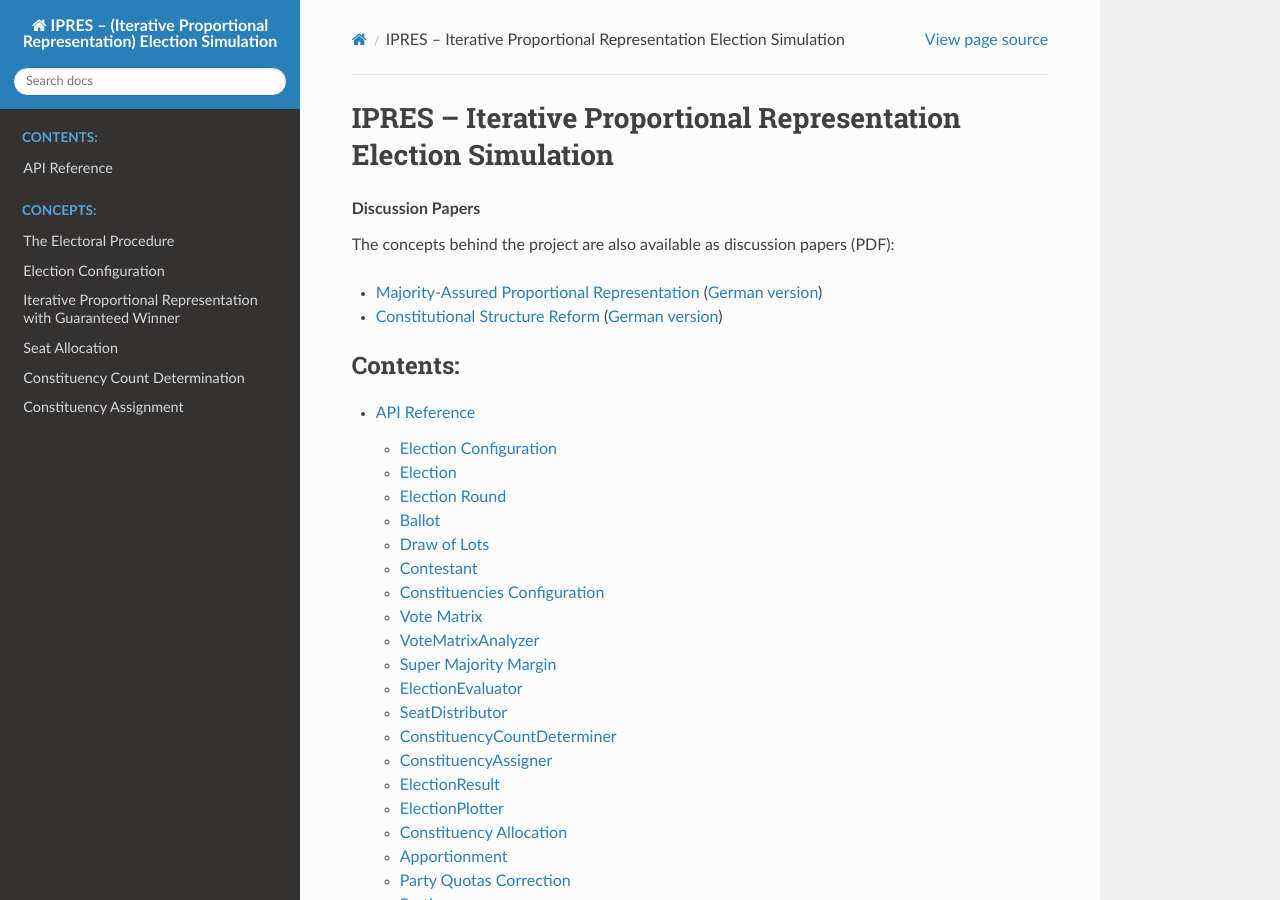
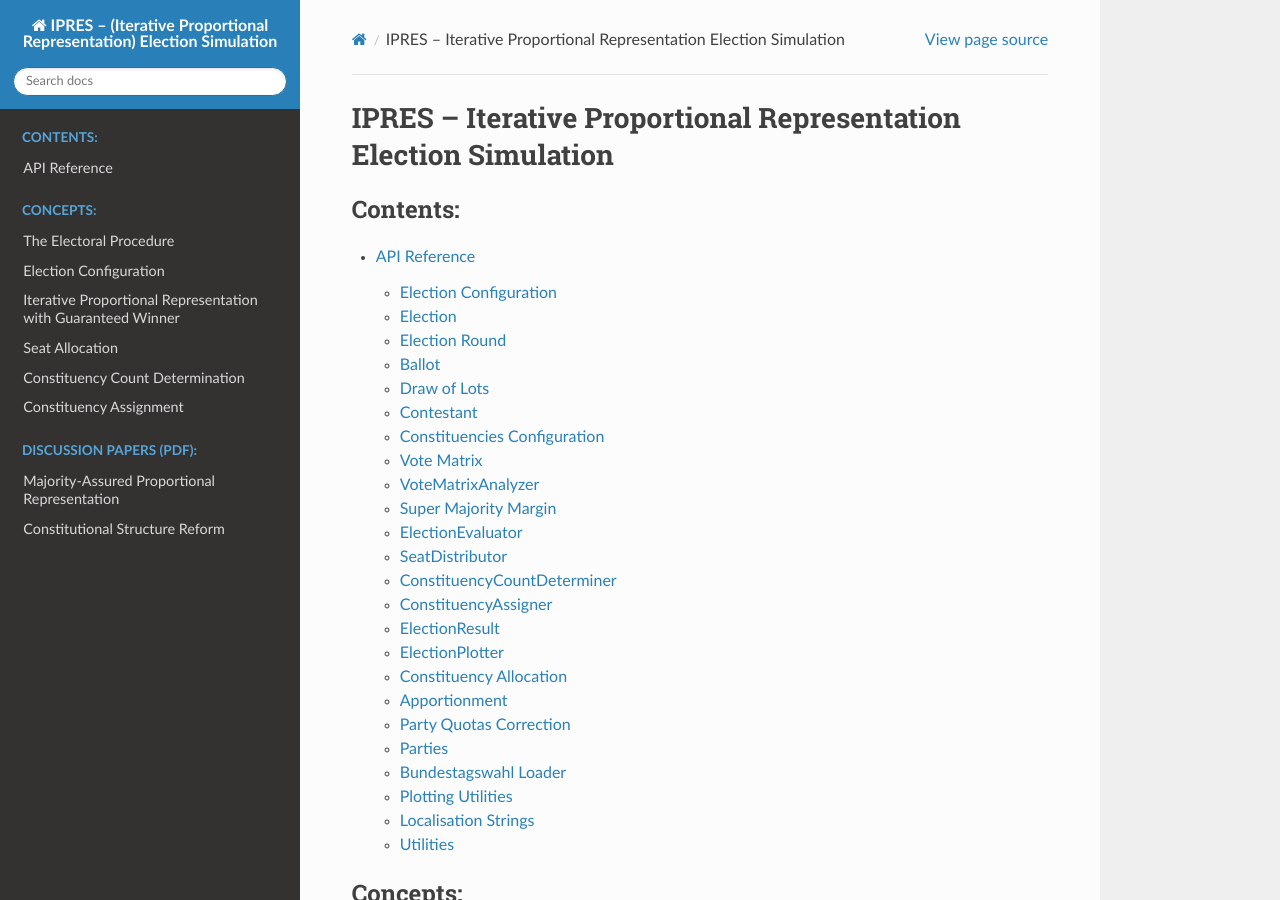
Before and after one commit to danielschwalbe/ipres, a Sphinx documentation site: the page built from docs/source/index.rst, in a window 1280 px wide and 900 px high. Built offline with Sphinx 7.4.7 and the Read the Docs theme 3.1.0, drawn with Linux system fonts in a browser that asks for light colours; pages that are not in the unit, such as notebooks, are missing from menus; some of the changed lines change nothing that is shown; some of the changed text lies outside the part shown.

Commit message:
Show the discussion papers as the last block in the docs navigation
Turn the paper links on the start page into a toctree so they appear in
the sidebar with the same caption style as the other blocks. Resolve
'only' blocks when reading, since toctrees with external links would
otherwise appear in the navigation for both languages.

```diff
--- a/docs/source/conf.py
+++ b/docs/source/conf.py
@@ -5,6 +5,7 @@
 
 import sys
 from pathlib import Path
+from sphinx.util.nodes import process_only_nodes
 sys.path.insert(0, str(Path(__file__).parents[2] / "src"))
 
 # -- Project information -----------------------------------------------------
@@ -50,8 +51,15 @@ def _on_builder_inited(app):
         app.config.exclude_patterns.append('de')
 
 
+def _on_doctree_read(app, doctree):
+    # Resolve 'only' blocks when reading; otherwise toctrees with external links
+    # from the other language's block still show up in the navigation
+    process_only_nodes(doctree, app.tags)
+
+
 def setup(app):
     app.connect('builder-inited', _on_builder_inited)
+    app.connect('doctree-read', _on_doctree_read)
 
 
 # -- Options for HTML output -------------------------------------------------
--- a/docs/source/index.rst
+++ b/docs/source/index.rst
@@ -1,27 +1,5 @@
 IPRES – Iterative Proportional Representation Election Simulation
 =================================================================
-
-.. only:: en_build
-
-   .. rubric:: Discussion Papers
-
-   The concepts behind the project are also available as discussion papers (PDF):
-
-   * `Majority-Assured Proportional Representation <https://danielschwalbe.github.io/ipres/concept/MajorityAssuredPR.pdf>`__
-     (`German version <https://danielschwalbe.github.io/ipres/concept/MehrheitsVerh%C3%A4ltniswahl.pdf>`__)
-   * `Constitutional Structure Reform <https://danielschwalbe.github.io/ipres/concept/ConstitutionalStructureReform.pdf>`__
-     (`German version <https://danielschwalbe.github.io/ipres/concept/Verfassungsgef%C3%BCge%C3%84nderungen.pdf>`__)
-
-.. only:: de_build
-
-   .. rubric:: Diskussionspapiere
-
-   Die Konzepte hinter dem Projekt gibt es auch als Diskussionspapiere (PDF):
-
-   * `Mehrheitssicherndes Verhältniswahlverfahren <https://danielschwalbe.github.io/ipres/concept/MehrheitsVerh%C3%A4ltniswahl.pdf>`__
-     (`englische Fassung <https://danielschwalbe.github.io/ipres/concept/MajorityAssuredPR.pdf>`__)
-   * `Vorschläge zur Änderung des Verfassungsgefüges <https://danielschwalbe.github.io/ipres/concept/Verfassungsgef%C3%BCge%C3%84nderungen.pdf>`__
-     (`englische Fassung <https://danielschwalbe.github.io/ipres/concept/ConstitutionalStructureReform.pdf>`__)
 
 .. toctree::
    :maxdepth: 2
@@ -54,3 +32,19 @@ IPRES – Iterative Proportional Representation Election Simulation
       en/seat_allocation
       en/constituency_count_determination
       en/constituency_assignment
+
+.. only:: en_build
+
+   .. toctree::
+      :caption: Discussion Papers (PDF):
+
+      Majority-Assured Proportional Representation <https://danielschwalbe.github.io/ipres/concept/MajorityAssuredPR.pdf>
+      Constitutional Structure Reform <https://danielschwalbe.github.io/ipres/concept/ConstitutionalStructureReform.pdf>
+
+.. only:: de_build
+
+   .. toctree::
+      :caption: Diskussionspapiere (PDF):
+
+      Mehrheitssicherndes Verhältniswahlverfahren <https://danielschwalbe.github.io/ipres/concept/MehrheitsVerh%C3%A4ltniswahl.pdf>
+      Vorschläge zur Änderung des Verfassungsgefüges <https://danielschwalbe.github.io/ipres/concept/Verfassungsgef%C3%BCge%C3%84nderungen.pdf>
```
